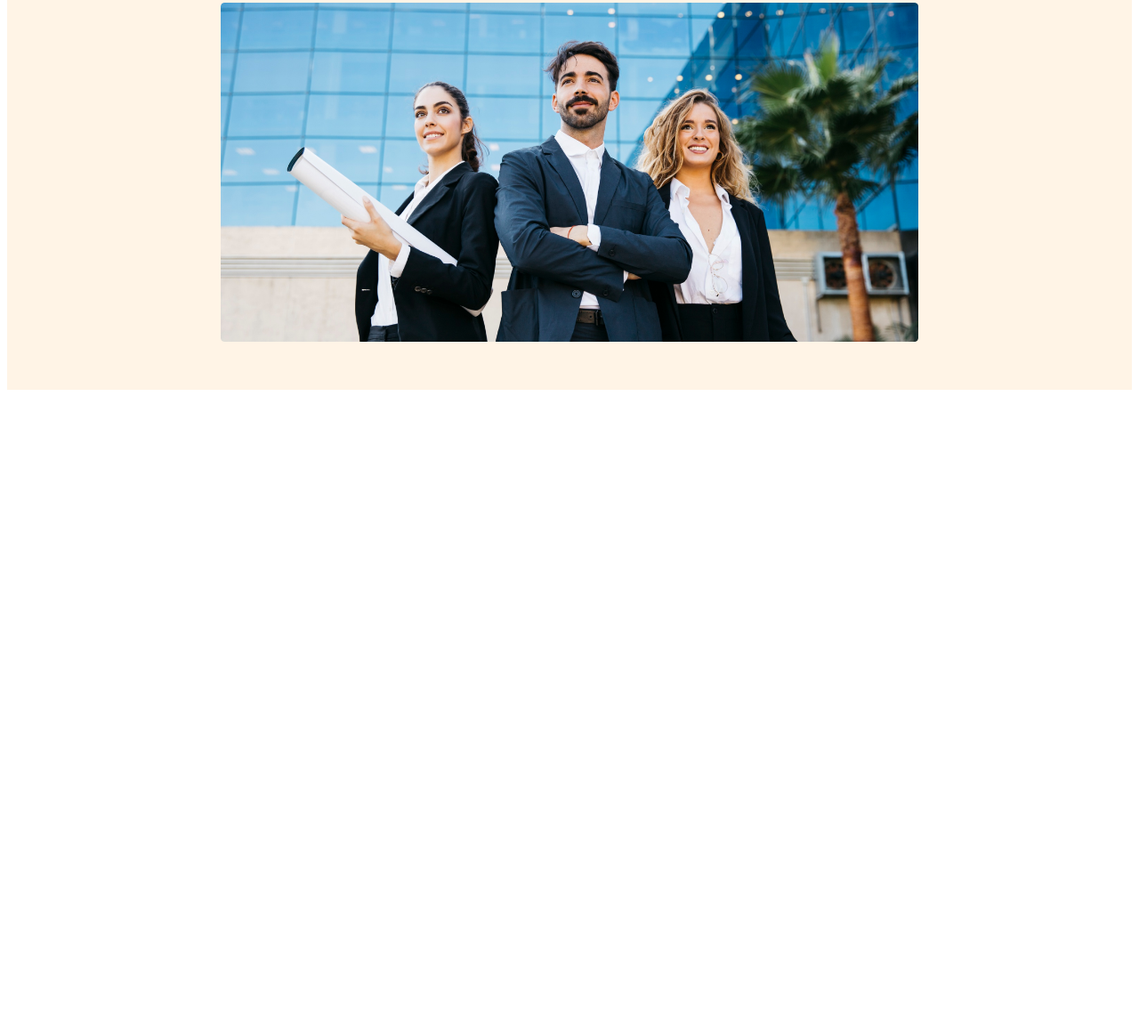
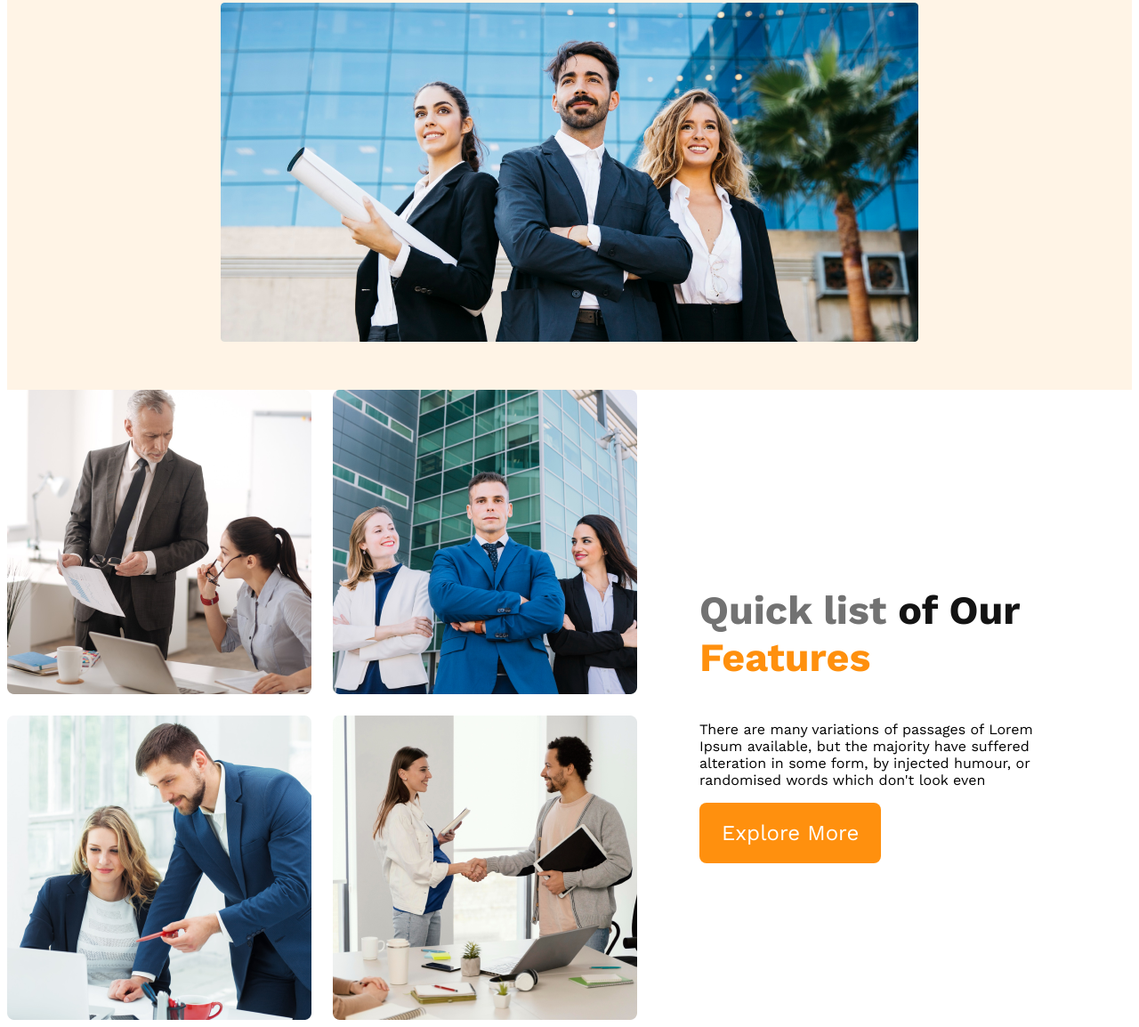
Before and after one commit to fuadhasan05/Architects-Website, a plain HTML site: page index.html in a window 1280 px wide. Shown: the part 588-1742 px from the top of the page at 89% size. Before the commit the page ends 1034 px from the top, so only its background shows below. Drawn offline with nearby package versions, Linux system fonts and the light colour scheme.

Commit message:
featurs content added

```diff
--- a/Styles/style.css
+++ b/Styles/style.css
@@ -76,6 +76,44 @@ nav li a {
     margin-top: 20px;
 }
 
+/* main style */
+main{
+    max-width: 1440px;
+    margin: 0 auto;
+}
+
+/* teams styles */
+.teams-container{
+    display: flex;
+    align-items: center;
+}
+.teams-img-container{
+    display: grid;
+    grid-template-columns: repeat(2, 1fr);
+    gap: 1.5rem;
+}
+.teams-content{
+    padding-right: 70px;
+    padding-left: 70px;
+}
+.teams-title{
+    font-size: 2.8rem;
+}
+.teams-title .quick-list{
+    color: #727272;
+    font-weight: 500px;
+}
+
+.teams-title .of-our{
+    color: #131313;
+    font-weight: 700px;
+}
+
+.teams-title .text-features {
+    color: #FF900E;
+    font-weight: 700px;
+}
+
 /* responsive style */
 /* small devices */
 @media screen and (max-width:576px){
--- a/index.html
+++ b/index.html
@@ -9,6 +9,7 @@
 </head>
 
 <body>
+    <!-- header start -->
     <header>
         <nav>
             <h3 class="nav-title">G3 Architects</h3>
@@ -23,16 +24,39 @@
         <div class="banner">
             <div class="banner-content">
                 <h1 class="banner-title">Brand New Group of Architects</h1>
-            <p class="banner-description">There are many variations of passages of Lorem Ipsum available, but the
-                majority have suffered alteration in some form, by injected humour, or randomised words which don't look
-                even</p>
+                <p class="banner-description">There are many variations of passages of Lorem Ipsum available, but the
+                    majority have suffered alteration in some form, by injected humour, or randomised words which don't
+                    look
+                    even</p>
                 <button class="btn-primary">Explore More</button>
             </div>
-                <img src="images/banner.png" alt="">
+            <img src="images/banner.png" alt="">
         </div>
+    </header>
+    <!-- header end -->
 
-    </header>
     <main>
+        <!-- teams section start -->
+        <section class="teams-container">
+            <div class="teams-img-container">
+                <img src="images/team1.png" alt="">
+                <img src="images/team2.png" alt="">
+                <img src="images/team3.png" alt="">
+                <img src="images/team4.png" alt="">
+            </div>
+
+            <div class="teams-content">
+                <h3 class="teams-title"><span class="quick-list">Quick list</span> <span class="of-our">of Our</span>
+                    <span class="text-features">Features</span>
+                </h3>
+                <p class="teams-description">
+                    There are many variations of passages of Lorem Ipsum available, but the majority have suffered
+                    alteration in some form, by injected humour, or randomised words which don't look even
+                </p>
+                <button class="btn-primary">Explore More</button>
+
+            </div>
+        </section>
 
     </main>
     <footer>
```
